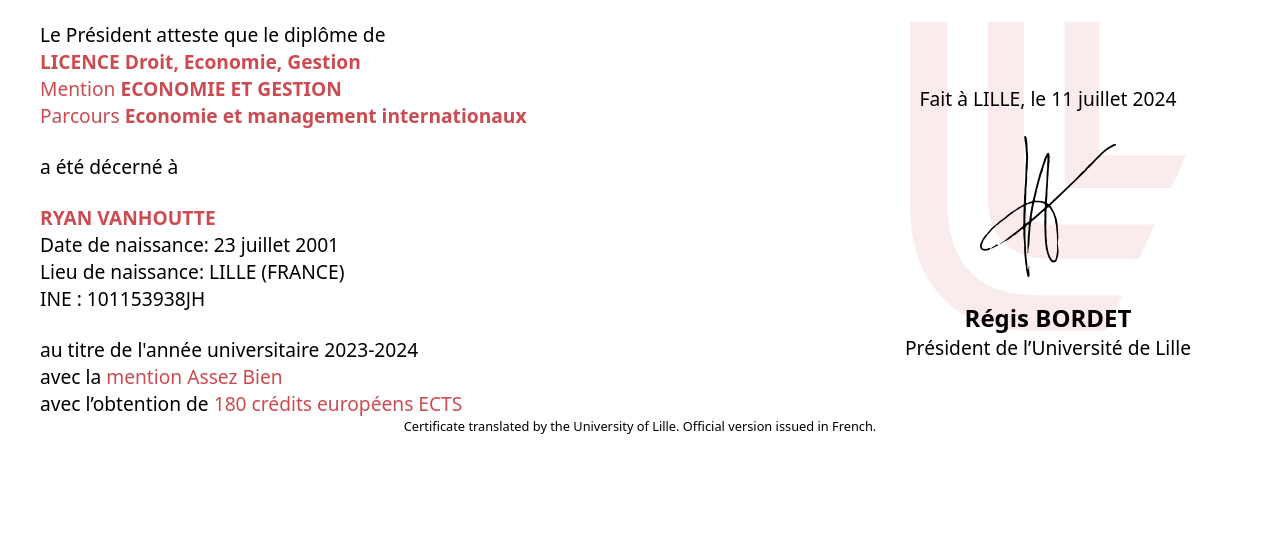
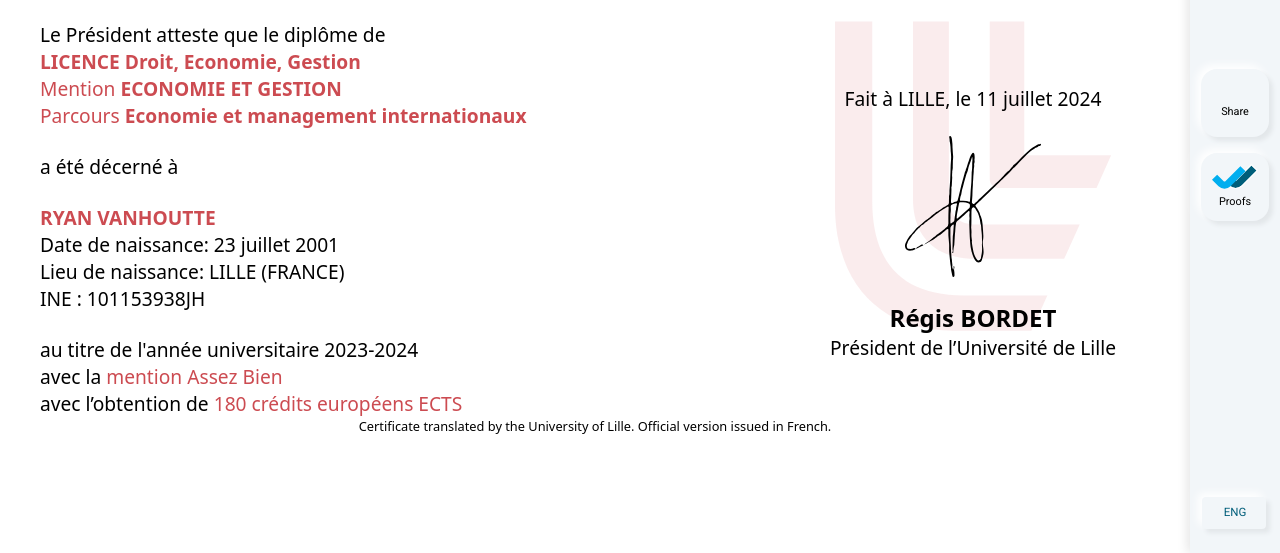
Before and after one commit to Wajdan-dev/diplome-certificate, a plain HTML site: page index.html in a window 1280 px wide. Shown: the part 247-800 px from the top of the page. Drawn offline with nearby package versions, Linux system fonts and the light colour scheme.

Commit message:
navbar added

```diff
--- a/assets/styles/style.css
+++ b/assets/styles/style.css
@@ -151,8 +151,8 @@ img {
     font-size: 1rem;
     scroll-behavior: smooth;
 
-    /* width: calc(100% - 90px); */
-    width: 100%;
+    width: calc(100% - 90px);
+    /* width: 100%; */
 }
 
 .certificat-face {
--- a/index.html
+++ b/index.html
@@ -13,7 +13,7 @@
 </head>
 
 <body>
-    <!-- <nav class="main-nav" role="navigation" aria-labelledby="mainmenulabel">
+    <nav class="main-nav" role="navigation" aria-labelledby="mainmenulabel">
         <div id="mainmenulabel" class="visuallyhidden">Menu</div>
         <h1 class="check"><img src="./assets/images/certified-evidenz-037d52b3.svg" alt=""> <span
                 class="label">Blockchain
@@ -23,11 +23,11 @@
                     class="label">Credential</span></button> <button class="inactive" aria-pressed="false"><span
                     class="icon-share icon-nav" aria-hidden="true"></span> <span
                     class="label">Share</span></button><button class="inactive" aria-pressed="false"><img
-                    class="double-check" src="/assets/double-check-4309a572.svg" alt=""> <span
+                    class="double-check" src="./assets/images/double-check-4309a572.svg" alt=""> <span
                     class="label">Proofs</span></button> <button for="secret-checkbox" class="secret-label inactive"
                 aria-pressed="false"><span class="sr-only">Language selection</span> <span class="icon-language"
                     aria-hidden="true"></span> eng</button></div>
-    </nav> -->
+    </nav>
 
     <div id="certificat" class="certificat ltr-lang">
         <div class="certificat-face certificat-face--front">
```
Also changed, not shown: assets/images/double-check-4309a572.svg (added).
